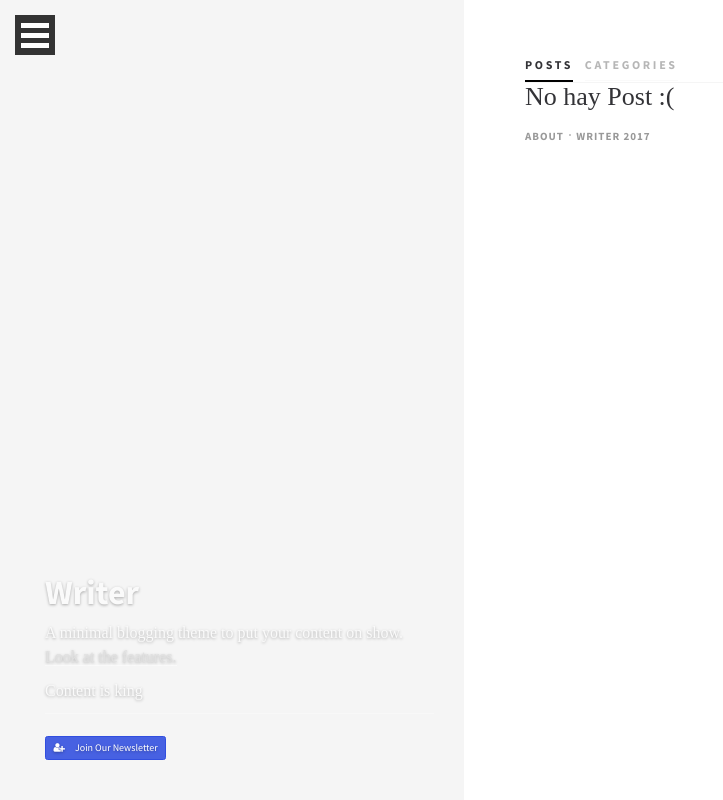
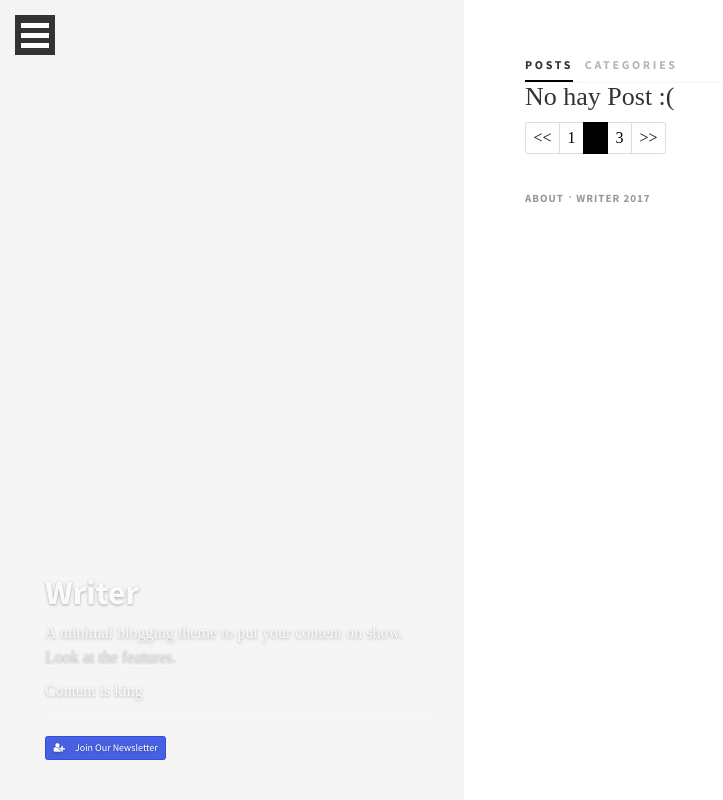
Before and after one commit to LigorioSalgado/TCHLX, a Django app: template techlinx/templates/blog/index.html in a window 1280 px wide. Shown: the whole page, without its empty margins (0-723 px from the left). Run offline with Django 3.2, Linux system fonts and the light colour scheme; the template is opened without the code that fills it, so the values that code supplies are empty; parts of the project's set-up code (start-up, migrations or seed data) failed here and were passed over; some libraries are stand-ins or nearby versions; some web fonts are replaced.

Commit message:
Pafination sin logica

```diff
--- a/techlinx/static/css/main.css
+++ b/techlinx/static/css/main.css
@@ -2016,3 +2016,13 @@ a:hover, a:active, a:focus {
   color: #333;
   border-bottom: solid 1px #999;
 }
+
+.page-link {
+  color: #000 !important;
+}
+
+.page-item.active .page-link {
+  background-color: #000000;
+  border-color: #000000;
+
+}
--- a/techlinx/templates/base.html
+++ b/techlinx/templates/base.html
@@ -18,6 +18,18 @@
         <![endif]-->
 
         <script src="{% static 'js/vendor/modernizr.custom.32229-2.8-respondjs-1-4-2.js' %}"></script>
+        <style>
+            .page-link {
+                color: #000 ;
+              }
+
+              .page-item.active .page-link {
+                background-color: #000000;
+                border-color: #000000;
+                color: #ffff;
+
+              }
+        </style>
     </head>
     <body>
         <!-- if the user has javascript disabled they can still use the menu -->
--- a/techlinx/templates/blog/index.html
+++ b/techlinx/templates/blog/index.html
@@ -96,6 +96,25 @@
 
             </div>
         </div>
+
+        <nav aria-label="Page navigation example">
+            <ul class="pagination">
+                <ul class="pagination">
+                    <li class="page-item disabled">
+                      <a class="page-link" href="#" tabindex="-1"><<</a>
+                    </li>
+                    <li class="page-item"><a class="page-link" href="#">1</a></li>
+                    <li class="page-item active">
+                      <a class="page-link" href="#">2 <span class="sr-only">(current)</span></a>
+                    </li>
+                    <li class="page-item"><a class="page-link" href="#">3</a></li>
+                    <li class="page-item">
+                      <a class="page-link" href="#">>></a>
+                    </li>
+                  </ul>
+          </nav>
+
+
         <footer class="split-footer">
             <a href="post.html">About</a>
             <i class="link-spacer"></i>
```
